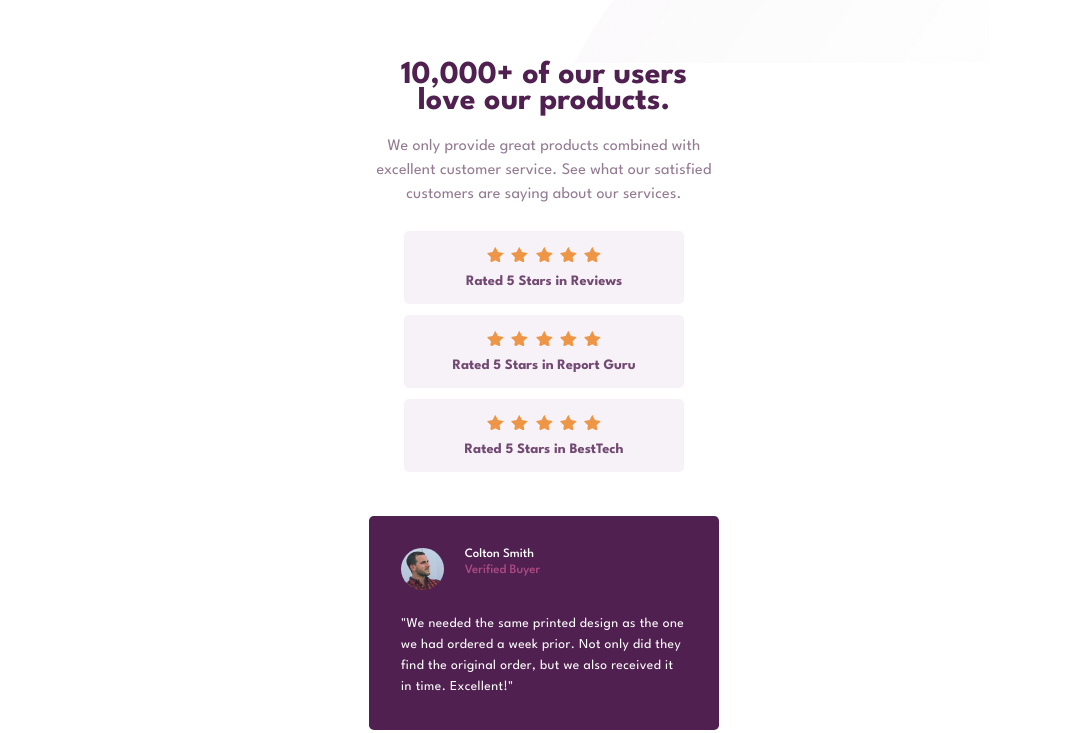
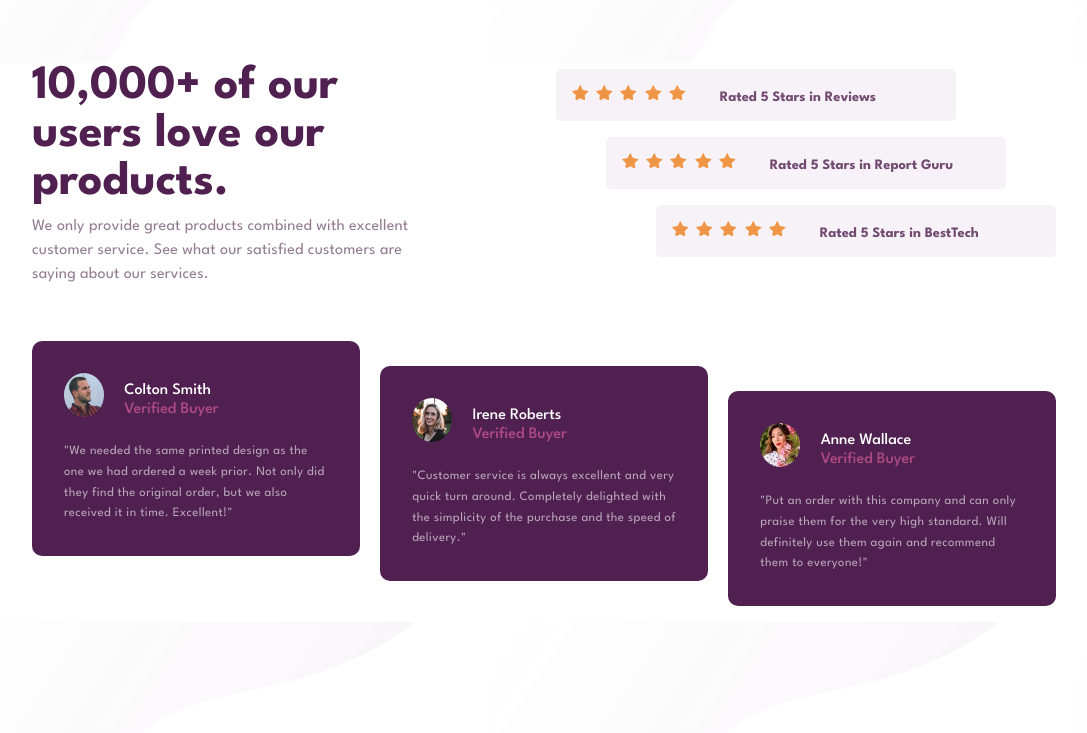
Before and after one commit to bonnielwilson1/social-proof-section-master, a plain HTML site: page index.html in a window 1280 px wide. Shown: the part 193-926 px from the top of the page, without its empty margins (96-1183 px from the left). Drawn offline with Linux system fonts and the light colour scheme.

Commit message:
desktop media queries
figure out background images

```diff
--- a/index.html
+++ b/index.html
@@ -28,7 +28,7 @@
     </heading>
 
     <section class="rating-section">
-      <div class="rating">
+      <div class="rating first">
         <div class="stars">
           <img src="images/icon-star.svg" alt=" ">
           <img src="images/icon-star.svg" alt=" ">
@@ -39,7 +39,7 @@
         <div class="blurb">Rated 5 Stars in Reviews</div>
       </div>
 
-      <div class="rating">
+      <div class="rating second">
         <div class="stars">
           <img src="images/icon-star.svg" alt=" ">
           <img src="images/icon-star.svg" alt=" ">
@@ -50,7 +50,7 @@
         <div class="blurb">Rated 5 Stars in Report Guru</div>
       </div>
 
-      <div class="rating">
+      <div class="rating third">
         <div class="stars">
           <img src="images/icon-star.svg" alt=" ">
           <img src="images/icon-star.svg" alt=" ">
--- a/style.css
+++ b/style.css
@@ -127,3 +127,118 @@ img {
     opacity: 80%;
 
 }
+
+@media (min-width: 1050px) {
+    html {
+        background: url(images/bg-pattern-bottom-desktop.svg);
+        background: url(images/bg-pattern-top-desktop.svg);
+        background-position: 0 0, left, right;
+        margin: 0;
+        padding: 0;
+    }
+
+    main {
+        margin: 0 10%;
+        display: flex;
+        justify-content: space-between;
+        flex-flow: row wrap;
+        max-width: 1200px;
+
+
+    }
+
+    .heading-section {
+        flex-basis: 38%;
+        text-align: left;
+    }
+    .heading-section h1 {
+        text-align: left;
+        font-size: 3rem;
+        margin-bottom: 0.5rem;
+        line-height: 3rem;
+    }
+    .heading-section p {
+        text-align: left;
+    }
+
+    /* Rating Section, rating boxes */
+
+    .rating-section {
+        display: inline-block;
+
+
+    }
+    .rating{
+
+        align-items: center;
+        padding: 1rem 1rem;
+        margin-bottom: 1rem;
+        justify-content: flex-start;
+        text-align: left;
+        width: 400px;
+
+    }
+
+    .stars {
+        letter-spacing: 0.2rem;
+        padding-bottom: 0;
+        flex-basis: 30%;
+        display: inline-block;
+        margin-right: 30px;
+
+    }
+
+    .blurb {
+        padding: 0;
+        margin: 0;
+        display: inline-block;
+    }
+
+    .rating-section .second {
+        margin-left: 50px;
+    }
+    .rating-section .third {
+        margin-left: 100px;
+    }
+
+    /* review section, card */
+
+    .review-section {
+        display: flex;
+        flex-flow: row nowrap;
+        justify-content: space-between;
+        margin-top: 30px;
+        align-items: flex-start;
+
+    }
+
+    .card {
+        text-align: left;
+        flex-basis: 32%;
+        border-radius: 10px;
+
+
+    }
+    .card p {
+        font-size: 0.8rem;
+        opacity: 60%;
+        padding-bottom: 0;
+    }
+    .card img {
+        width: 15%;
+        margin-right: 1.3rem;
+
+    }
+    .card ul {
+        margin-top: 10px;
+        font-size: 1rem;
+    }
+
+    .irene {
+        margin-top:25px;
+    }
+    .anne {
+        margin-top: 50px;
+    }
+
+}
```
